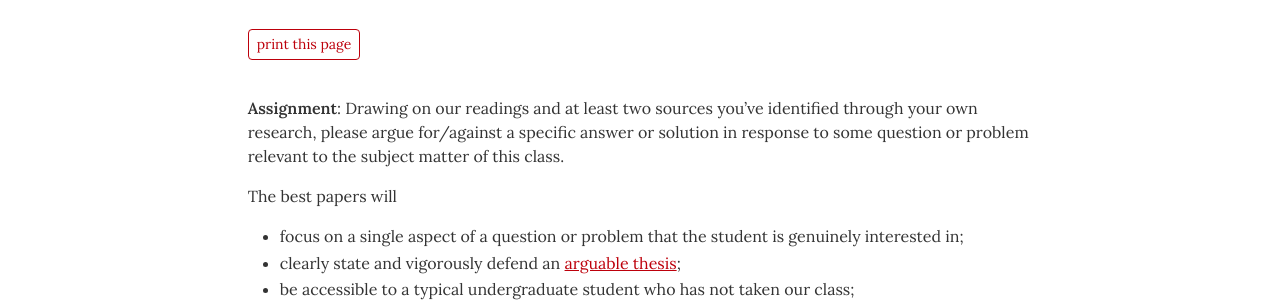
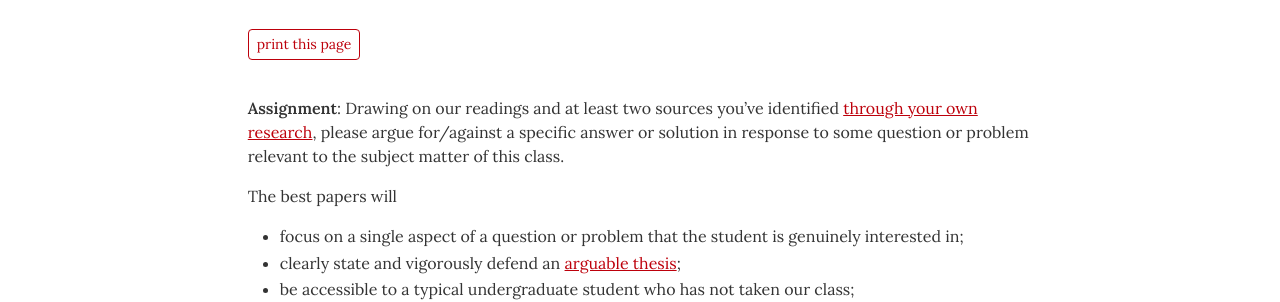
Before and after one commit to dingherself/political-philosophy, a Jekyll site: the page built from handouts/_posts/2026-02-23-term-paper.md, in a window 1280 px wide. Shown: the part 174-476 px from the top of the page. Built offline with Jekyll 4.4.1, drawn with Linux system fonts in a browser that asks for light colours; part of the change alters nothing that is shown.

```diff
--- a/handouts/_posts/2026-02-23-term-paper.md
+++ b/handouts/_posts/2026-02-23-term-paper.md
@@ -5,7 +5,7 @@ module: "Assignments"
 tag: nodate
 ---
 
-**Assignment**: Drawing on our readings and at least two sources you’ve identified through your own research, please argue for/against a specific answer or solution in response to some question or problem relevant to the subject matter of this class.
+**Assignment**: Drawing on our readings and at least two sources you’ve identified [through your own research](https://resources.dingherself.com/research/), please argue for/against a specific answer or solution in response to some question or problem relevant to the subject matter of this class.
 
 The best papers will
 
```
